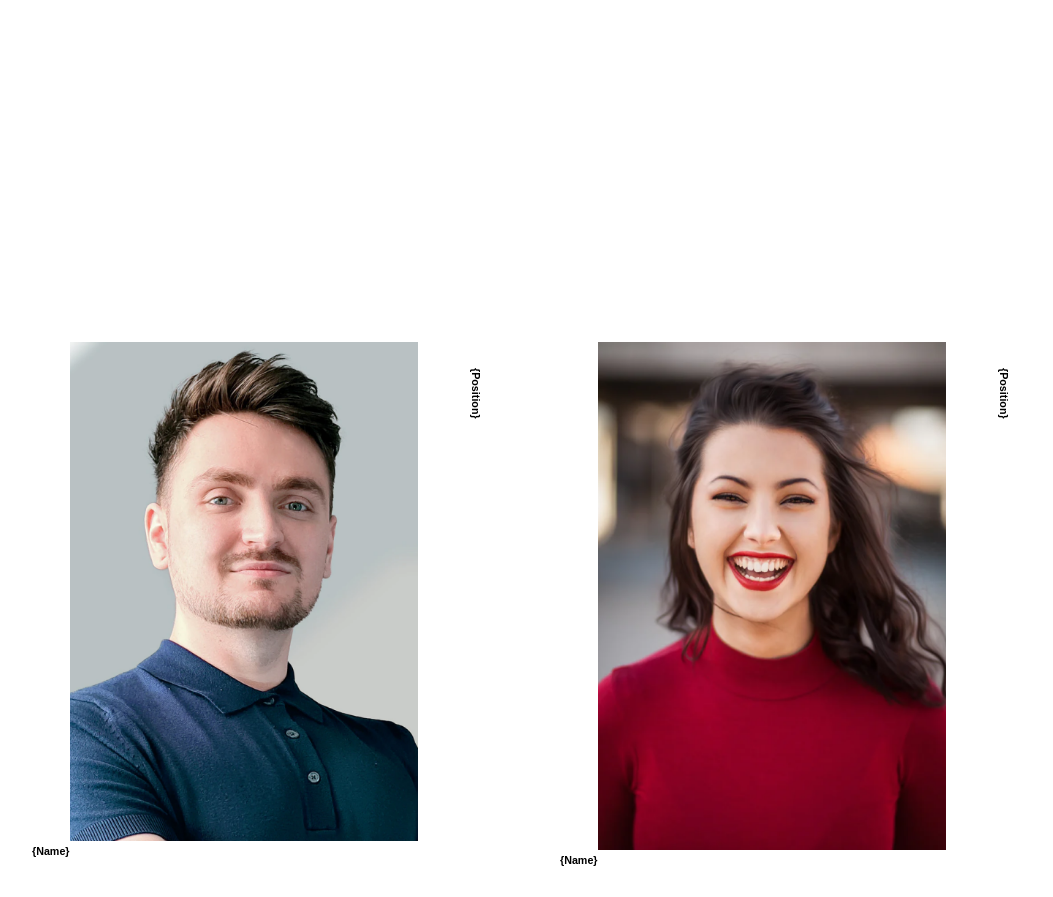
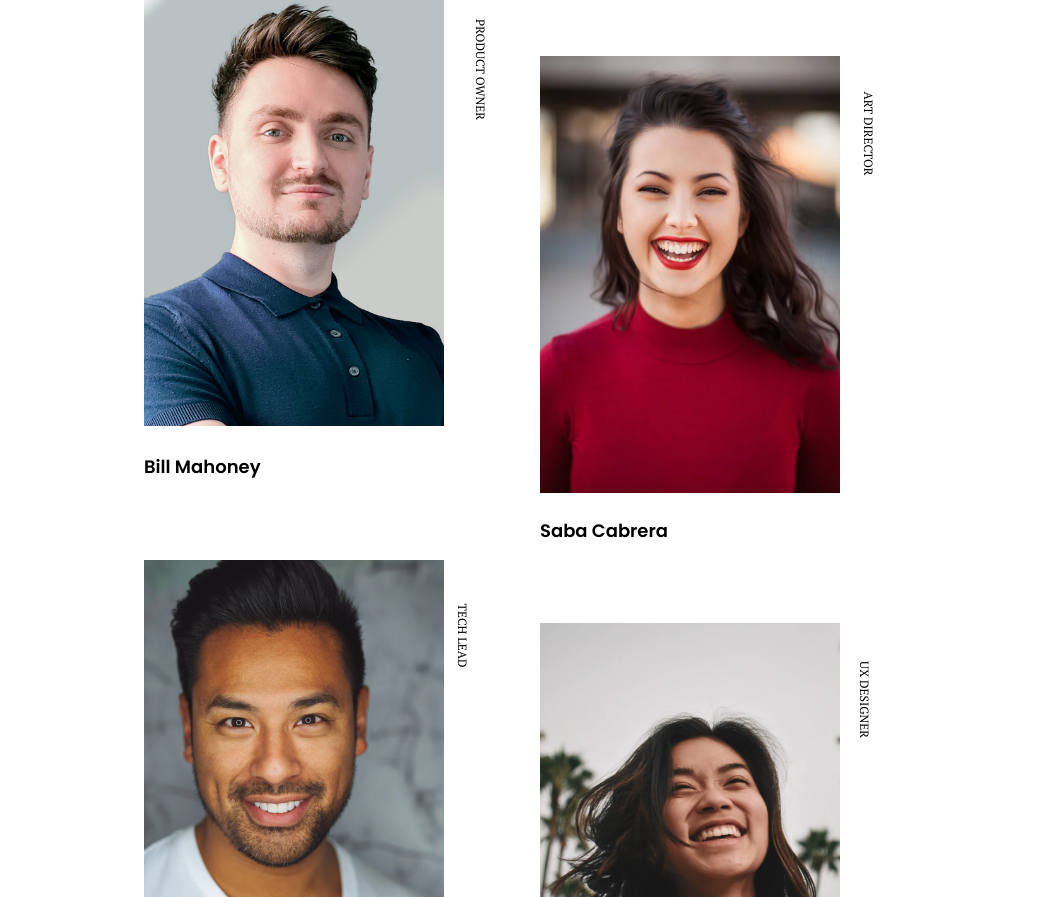
Before and after one commit to JorgeDuranAlcala/My-team-page, a plain HTML site: page index.html in a window 1280 px wide. Shown: the part 241-1138 px from the top of the page, without its empty margins (112-1165 px from the left). Drawn offline with Linux system fonts and the light colour scheme.

Commit message:
we're done

```diff
--- a/index.html
+++ b/index.html
@@ -1,11 +1,136 @@
 <!DOCTYPE html>
 <html lang="en">
   <head>
-    <meta charset="UTF-8">
-    <meta http-equiv="X-UA-Compatible" content="IE=edge">
-    <meta name="viewport" content="width=device-width, initial-scale=1.0">
+    <meta charset="UTF-8" />
+    <meta http-equiv="X-UA-Compatible" content="IE=edge" />
+    <meta name="viewport" content="width=device-width, initial-scale=1.0" />
     <title>My team page</title>
-    <link rel="stylesheet" href="./styles.css">
+    <link rel="preconnect" href="https://fonts.googleapis.com" />
+    <link rel="preconnect" href="https://fonts.gstatic.com" crossorigin />
+    <link
+      href="https://fonts.googleapis.com/css2?family=PT+Serif:wght@400;700&family=Poppins:wght@400;600&display=swap"
+      rel="stylesheet"
+    />
+    <!-- <link rel="stylesheet" href="./styles.css"> -->
+
+    <style>
+      * {
+        box-sizing: border-box;
+        margin: 0;
+        padding: 0;
+        font-family: "Poppins", sans-serif;
+      }
+
+      body,
+      html {
+        width: 100%;
+        height: 100%;
+        min-width: 350px;
+       /*  max-width: 750px; */
+      }
+
+      body {
+          display: grid;
+          place-items: center;
+          padding-top: 3rem;
+          /* padding-bottom: 1rem; */
+      }
+
+      .container {
+          width: 100%;
+          height: 100%;
+          min-width: 350px;
+          max-width: 800px;
+          padding: 1rem;
+          /* padding-bottom: 5rem; */
+      }
+
+      .container footer {
+          display: flex;
+          justify-content: center;
+          align-items: center;
+          padding: 6rem;
+      }
+
+      .head {
+          width: 100%;
+          display: flex;
+          flex-direction: column;
+          gap: 2rem;
+      }
+
+      /* .head, .who-we-are {
+        padding: 1rem;
+      } */
+
+     .head h1 {
+        flex: 0.5;
+        display: flex;
+        justify-content: center;
+        align-items: center;
+      }
+
+      .who-we-are {
+          flex: 0.5;
+      }
+
+      .content {
+          display: flex;
+          flex-wrap: wrap;
+          gap: 6rem;
+          padding-top: 3rem;
+          padding-bottom: 4rem;
+      }
+
+
+      .photo-cont {
+          display: flex;
+          width: 300px;
+          height: auto;
+          position: relative;
+          /* margin-left: 2rem; */
+        }
+
+        .photo-cont > .first > h6 {
+            font-size: 18px;
+            font-weight: 600;
+        }
+
+
+      .photo-cont .first > img {
+        width: 100%;
+        height: 100%;
+        object-fit: contain;
+      }
+
+      .position {
+        font-family: "PT Serif", serif;
+        font-size: 12px;
+        font-weight: normal;
+        text-transform: uppercase;
+        transform: rotate(90deg);
+        position: absolute;
+        left: calc(90% + 1rem);
+        top: calc(15% + 1rem);;
+        width: max-content;
+      }
+
+
+      @media screen and (min-width: 750px)  {
+          .head {
+              flex-direction: row;
+          }
+
+        .photo-cont:nth-child(even) {
+            transform: translateY(4rem);
+        }
+
+        /* .photo-cont:nth-child(odd) > .position {
+            top: 25%;
+        }
+ */
+      }
+    </style>
   </head>
   <body>
     <div class="container">
@@ -13,79 +138,59 @@
         <h1>The creative crew</h1>
         <div class="who-we-are">
           <h3>Who we are</h3>
-                <p>Lorem ipsum dolor sit amet consectetur adipisicing elit. Amet ipsam ea suscipit iure assumenda! Voluptates, fugit nobis iste odio necessitatibus, sit deserunt soluta unde enim repellendus nemo quaerat fuga hic?
-
+          <p>
+            We are team of creatively diverse. driven. innovative individuals
+            working in various locations from the world.
           </p>
         </div>
       </div>
       <div class="content">
-            <div class="items">
         <div class="photo-cont">
           <div class="first">
-                        <img src="./assets/photo1.png" alt="member-of-the-team">
-                        <h6>{Name}</h6>
+            <img src="./assets/photo1.png" alt="member-of-the-team" />
+            <h6>Bill Mahoney</h6>
           </div>
-                    <div class="second">
-                        <h6>{Position}</h6>
+            <h6 class="position">Product owner</h6>
+        </div>
+        <div class="photo-cont">
+          <div class="first">
+            <img src="./assets/photo2.png" alt="member-of-the-team" />
+            <h6>Saba Cabrera</h6>
+          </div>
+            <h6 class="position">Art Director</h6>
+        </div>
+        <div class="photo-cont">
+          <div class="first">
+            <img src="./assets/photo3.png" alt="member-of-the-team" />
+            <h6>Shae Le</h6>
+          </div>
+            <h6 class="position">Tech Lead</h6>
+        </div>
+        <div class="photo-cont">
+          <div class="first">
+            <img src="./assets/photo4.png" alt="member-of-the-team" />
+            <h6>Slylah Lu</h6>
+          </div>
+            <h6 class="position">UX designer</h6>
+        </div>
+        <div class="photo-cont">
+          <div class="first">
+            <img src="./assets/photo5.png" alt="member-of-the-team" />
+            <h6>Griff Richards</h6>
+          </div>
+            <h6 class="position">Developer</h6>
+        </div>
+        <div class="photo-cont">
+          <div class="first">
+            <img src="./assets/photo6.png" alt="member-of-the-team" />
+            <h6>Stan John</h6>
+          </div>
+            <h6 class="position">Developer</h6>
         </div>
       </div>
-            </div>
-            <div class="items">
-                <div class="photo-cont">
-                    <div class="first">
-                        <img src="./assets/photo2.png" alt="member-of-the-team">
-                        <h6>{Name}</h6>
-                    </div>
-                    <div class="second">
-                        <h6>{Position}</h6>
-                    </div>
-                </div>
-            </div>
-            <div class="items">
-                <div class="photo-cont">
-                    <div class="first">
-                        <img src="./assets/photo3.png" alt="member-of-the-team">
-                        <h6>{Name}</h6>
-                    </div>
-                    <div class="second">
-                        <h6>{Position}</h6>
-                    </div>
-                </div>
-            </div>
-            <div class="items">
-                <div class="photo-cont">
-                    <div class="first">
-                        <img src="./assets/photo4.png" alt="member-of-the-team">
-                        <h6>{Name}</h6>
-                    </div>
-                    <div class="second">
-                        <h6>{Position}</h6>
-                    </div>
-                </div>
-            </div>
-            <div class="items">
-                <div class="photo-cont">
-                    <div class="first">
-                        <img src="./assets/photo5.png" alt="member-of-the-team">
-                        <h6>{Name}</h6>
-                    </div>
-                    <div class="second">
-                        <h6>{Position}</h6>
-                    </div>
-                </div>
-            </div>
-            <div class="items">
-                <div class="photo-cont">
-                    <div class="first">
-                        <img src="./assets/photo6.png" alt="member-of-the-team">
-                        <h6>{Name}</h6>
-                    </div>
-                    <div class="second">
-                        <h6>{Position}</h6>
-                    </div>
-                </div>
-            </div>
-        </div>
+      <footer>
+          <h4>Author: Jorge Duran</h4>
+      </footer>
     </div>
   </body>
 </html>
--- a/styles.css
+++ /dev/null
@@ -1,56 +0,0 @@
-* {
-  box-sizing: border-box;
-  margin: 0;
-  padding: 0;
-  font-family: sans-serif;
-}
-
-body,
-html {
-  width: 100%;
-  height: 100%;
-}
-
-.container {
-  display: grid;
-  grid-template-rows: 20% auto;
-  width: 100%;
-  min-width: 350px;
-  min-height: 100vh;
-  padding: 9rem;
-}
-
-.head {
-  width: 100%;
-  display: grid;
-  grid-template-columns: repeat(auto-fit, minmax(320px, 1fr));
-  grid-auto-flow: dense;
-  grid-gap: 3rem;
-  margin-bottom: 5rem;
-}
-.container .content {
-  display: grid;
-  grid-template-columns: repeat(auto-fit, minmax(320px, 1fr));
-  grid-auto-flow: dense;
-  grid-gap: 4rem;
-}
-
-.content .items {
-}
-
-.photo-cont {
-  display: grid;
-  grid-template-rows: 80% auto;
-  grid-template-columns: auto 40px;
-}
-
-.items .photo-cont .first img {
-  object-fit: contain;
-  width: 100%;
-  height: 100%;
-}
-
-.second h6 {
-  margin-top: 40px;
-  transform: rotate(90deg);
-}
```
Lines whose indentation alone changed are shown as unchanged.
